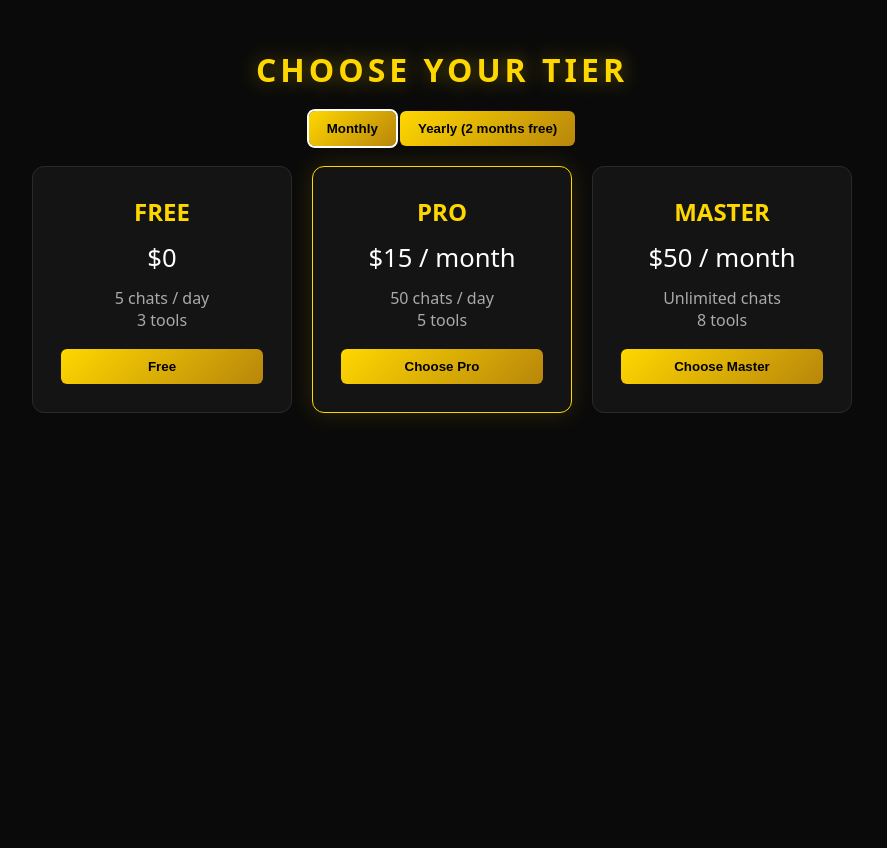
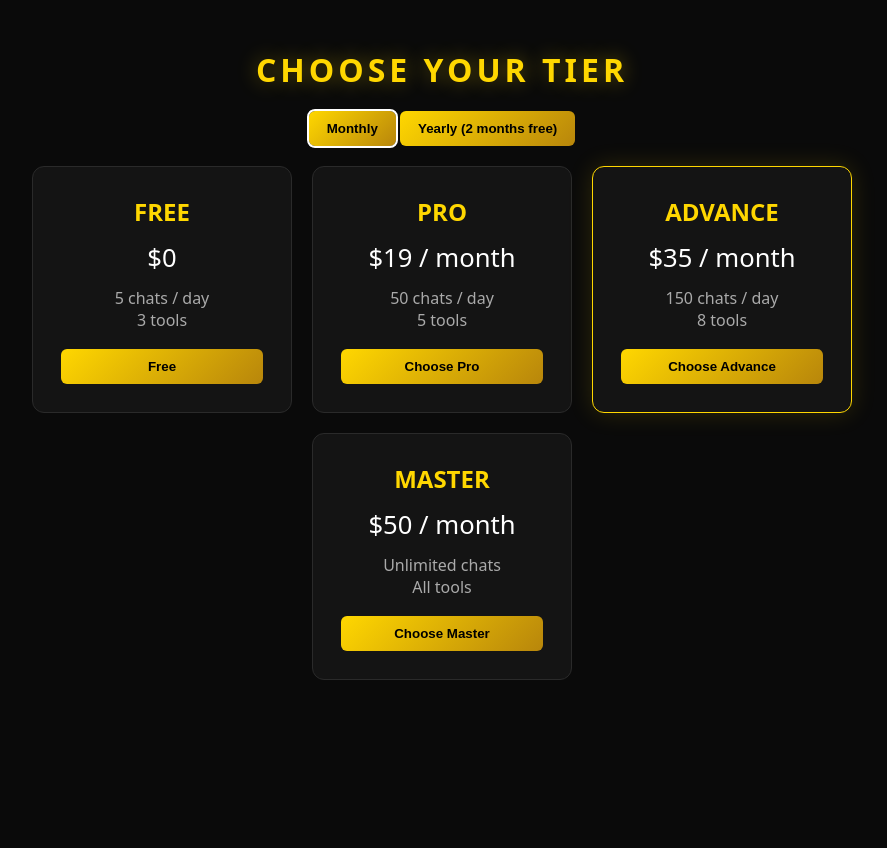
Before and after one commit to uwaziechidubem55-bit/Master-peon, a Python web app: template templates/pricing.html in a window 1280 px wide. Shown: the whole page, without its empty margins (198-1085 px from the left). Run offline with Jinja, Linux system fonts and the light colour scheme; the template is opened without the code that fills it, so the values that code supplies are empty.

Commit message:
Update pricing.html

```diff
--- a/templates/pricing.html
+++ b/templates/pricing.html
@@ -18,14 +18,19 @@
       <ul><li>5 chats / day</li><li>3 tools</li></ul>
       <button class="btn-gold" onclick="buy('free')">Free</button>
     </div>
-    <div class="tier-card gold">
-      <h2>PRO</h2><p id="pr-pro">$15 / month</p>
+    <div class="tier-card">
+      <h2>PRO</h2><p id="pr-pro">$19 / month</p>
       <ul><li>50 chats / day</li><li>5 tools</li></ul>
       <button class="btn-gold" onclick="buy('pro')">Choose Pro</button>
     </div>
+    <div class="tier-card gold">
+      <h2>ADVANCE</h2><p id="pr-advance">$35 / month</p>
+      <ul><li>150 chats / day</li><li>8 tools</li></ul>
+      <button class="btn-gold" onclick="buy('advance')">Choose Advance</button>
+    </div>
     <div class="tier-card">
       <h2>MASTER</h2><p id="pr-master">$50 / month</p>
-      <ul><li>Unlimited chats</li><li>8 tools</li></ul>
+      <ul><li>Unlimited chats</li><li>All tools</li></ul>
       <button class="btn-gold" onclick="buy('master')">Choose Master</button>
     </div>
   </div>
@@ -36,8 +41,14 @@
 <script>
 const $=s=>document.querySelector(s);
 let period='month';
-$('#per-m').onclick=()=>{period='month';$('#pr-pro').textContent='$15 / month';$('#pr-master').textContent='$50 / month';};
-$('#per-y').onclick=()=>{period='year';$('#pr-pro').textContent='$150 / year';$('#pr-master').textContent='$500 / year';};
+$('#per-m').onclick=()=>{period='month';
+  $('#pr-pro').textContent='$19 / month';
+  $('#pr-advance').textContent='$35 / month';
+  $('#pr-master').textContent='$50 / month';};
+$('#per-y').onclick=()=>{period='year';
+  $('#pr-pro').textContent='$190 / year';
+  $('#pr-advance').textContent='$350 / year';
+  $('#pr-master').textContent='$500 / year';};
 async function buy(tier){
   if(!Auth.get()){location.href='/login.html';return;}
   try{ await buyTier(tier,period); }catch(e){ $('#perr').textContent=e.message; }
```
